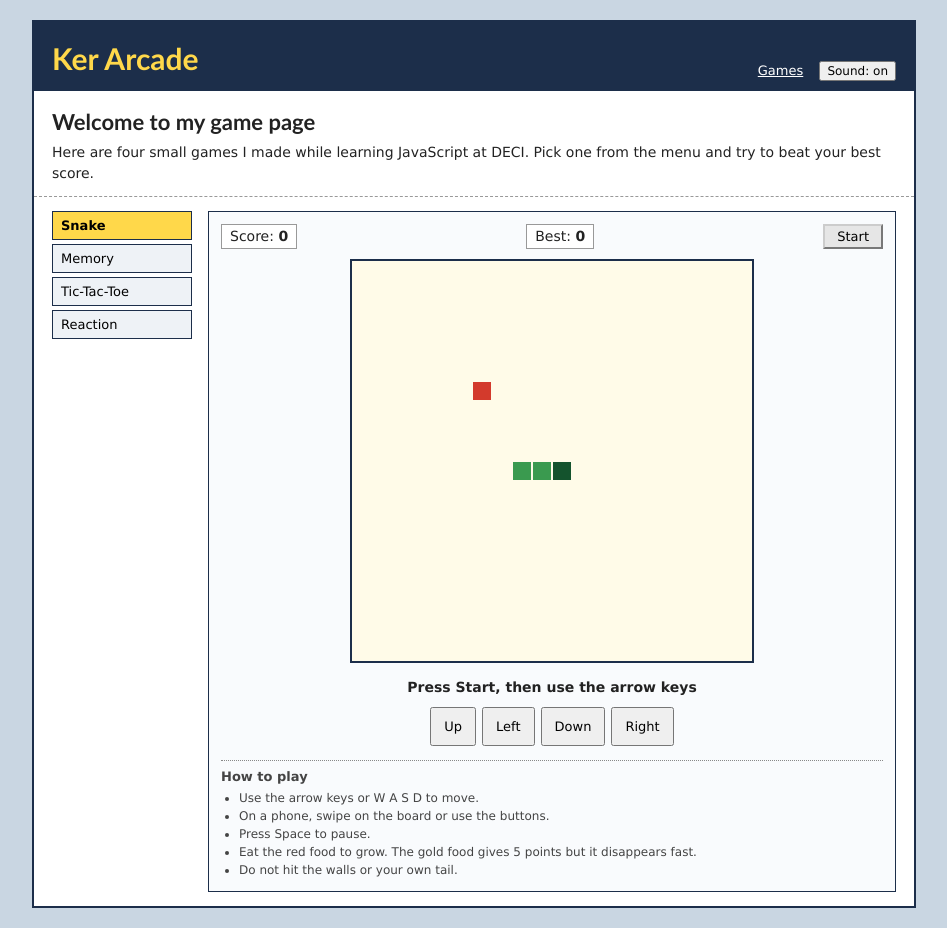
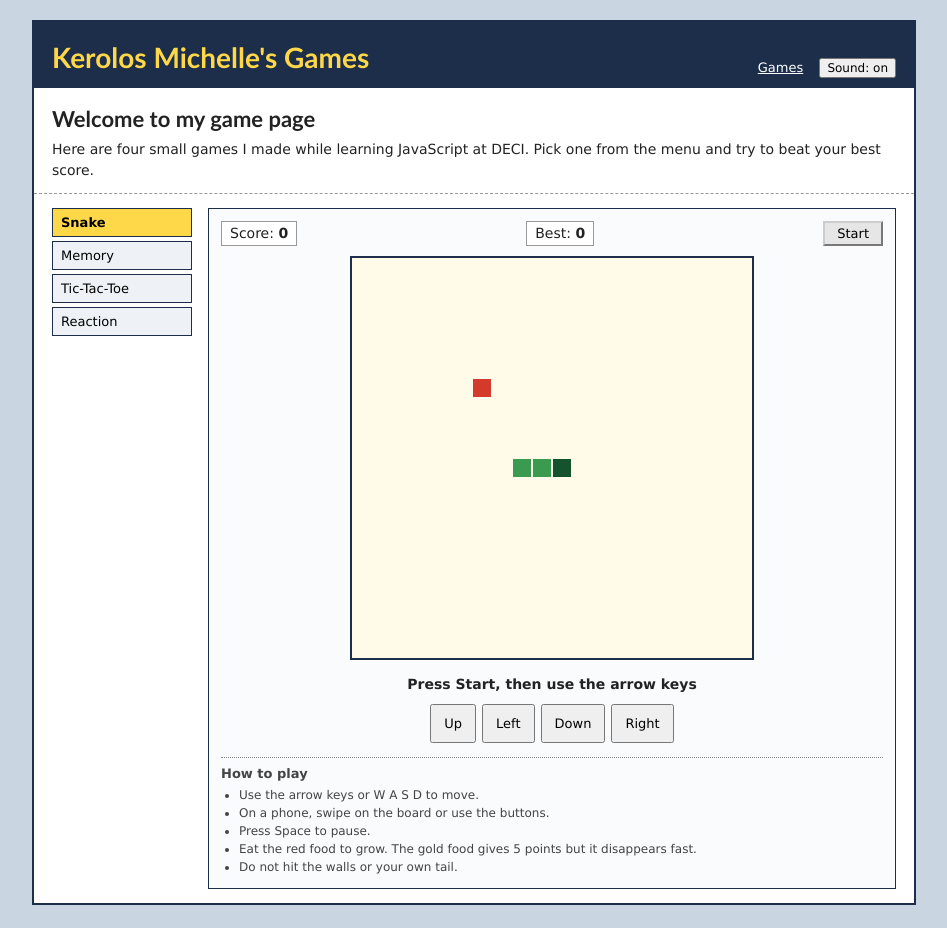
Before and after one commit to kerolosmichelle/Level3_Project, a plain HTML site: page index.html in a window 1280 px wide. Shown: the whole page, without its empty margins (166-1113 px from the left). Drawn offline with Linux system fonts and the light colour scheme.

Commit message:
Use full name in title

```diff
--- a/arcade.css
+++ b/arcade.css
@@ -1,4 +1,4 @@
-/* Ker's Arcade - styles
+/* Kerolos Michelle's Games - styles
    Simple old-school homepage look. */
 
 body {
@@ -45,7 +45,7 @@ a:visited {
 
 .brand {
   font-family: "Trebuchet MS", Verdana, sans-serif;
-  font-size: 30px;
+  font-size: 28px;
   font-weight: bold;
   color: #ffd84a;
   text-decoration: none;
--- a/index.html
+++ b/index.html
@@ -3,7 +3,7 @@
 <head>
   <meta charset="UTF-8">
   <meta name="viewport" content="width=device-width, initial-scale=1.0">
-  <title>Ker Arcade</title>
+  <title>Kerolos Michelle's Games</title>
   <link rel="stylesheet" href="./arcade.css">
 </head>
 <body>
@@ -11,7 +11,7 @@
 
   <!-- Top bar -->
   <header class="topbar">
-    <a class="brand" href="#top">Ker Arcade</a>
+    <a class="brand" href="#top">Kerolos Michelle's Games</a>
     <nav>
       <a href="#games">Games</a>
       <button id="sound-btn" title="Sound on/off">Sound: on</button>
```
